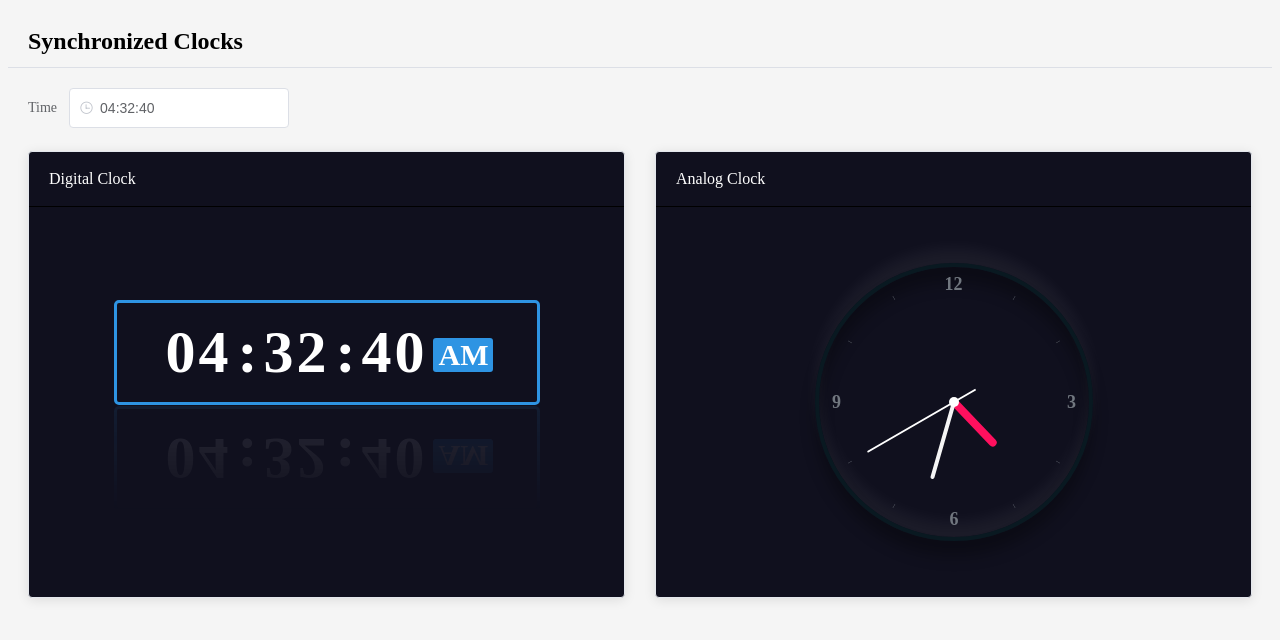
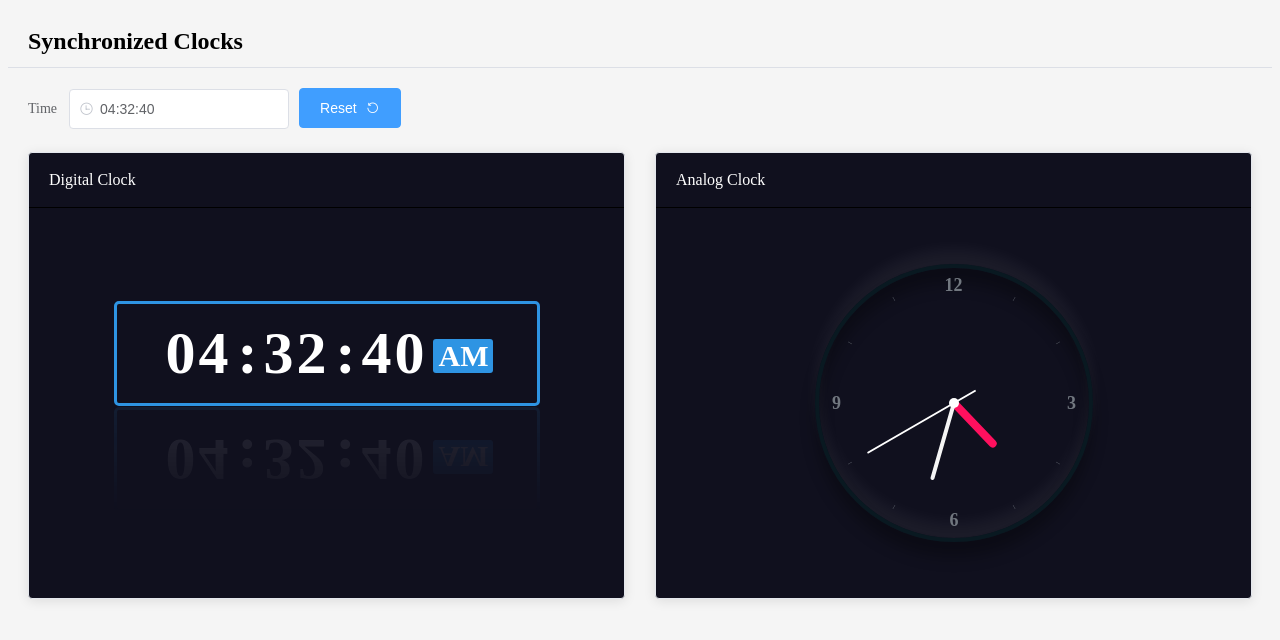
Before and after one commit to dingkailiang/sync-clocks, a Vue app: page / in a window 1280 px wide. Shown: the top 640 px of the page. Built offline with nearby package versions, Linux system fonts and the light colour scheme.

Commit message:
add reset button

```diff
--- a/src/App.vue
+++ b/src/App.vue
@@ -4,11 +4,17 @@
             <h1>Synchronized Clocks</h1>
         </el-header>
         <el-main>
-            <el-form>
+            <el-form :inline="true">
                 <el-form-item label="Time">
                     <el-time-picker
                         v-model="time"
                     ></el-time-picker>
+                </el-form-item>
+                <el-form-item>
+                    <el-button type="primary" @click="reset">
+                        Reset
+                        <i class="el-icon-refresh-left el-icon--right"></i>
+                    </el-button>
                 </el-form-item>
             </el-form>
                 <el-row :gutter="30">
@@ -29,7 +35,9 @@
 
 <script setup>
 import { ref } from "@vue/reactivity"
-import {ElContainer,ElHeader,ElMain,ElCard,ElRow,ElCol,ElTimePicker,ElFormItem,ElForm} from "element-plus"
+import {
+    ElContainer,ElHeader,ElMain,ElCard,ElRow,ElCol,ElTimePicker,ElFormItem,ElForm,ElButton
+} from "element-plus"
 import DigitalClock from "./components/DigitalClock.vue"
 import AnalogClock from "./components/AnalogClock.vue"
 
@@ -40,6 +48,10 @@ const time = ref(new Date())
 setInterval(()=>{
     time.value = new Date(time.value.getTime() + 1000)
 },1000)
+
+function reset(){
+    time.value = new Date()
+}
 </script>
 
 <style>
```
